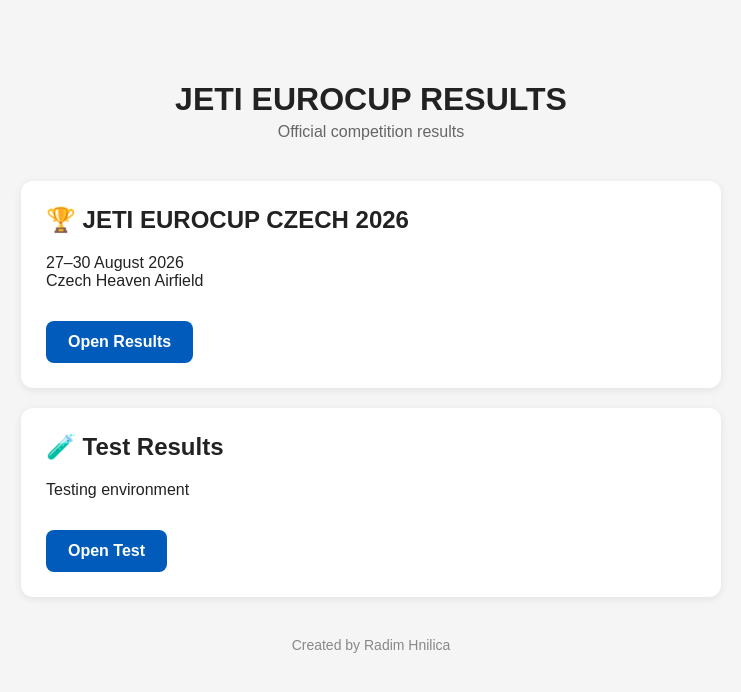
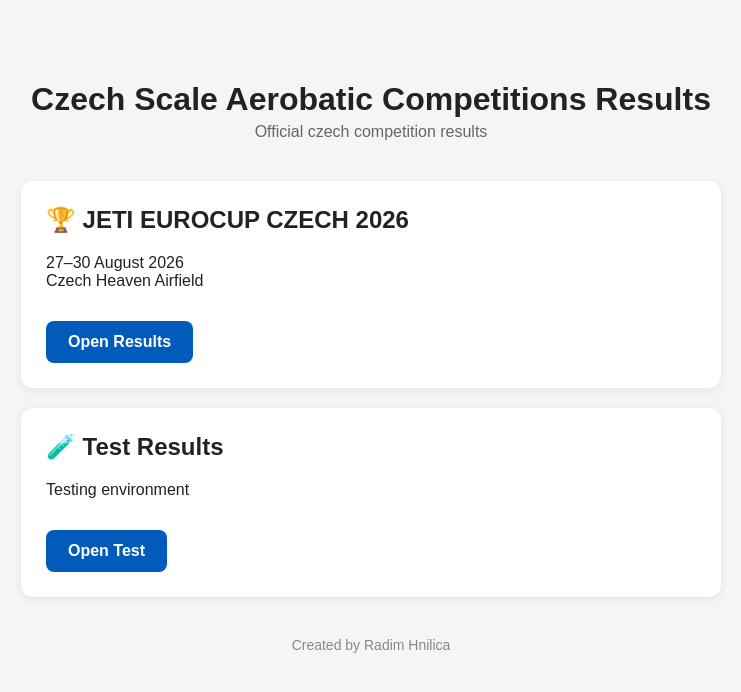
Before and after one commit to czechscaleaerobatics/results, a plain HTML site: page index.html in a window 1280 px wide. Shown: the whole page, without its empty margins (269-1010 px from the left). Drawn offline with Linux system fonts and the light colour scheme.

Commit message:
Update index.html

```diff
--- a/index.html
+++ b/index.html
@@ -71,9 +71,9 @@
 
 <div class="container">
 
-<h1>JETI EUROCUP RESULTS</h1>
+<h1>Czech Scale Aerobatic Competitions Results</h1>
 <div class="subtitle">
-Official competition results
+Official czech competition results
 </div>
 
 <div class="card">
```
